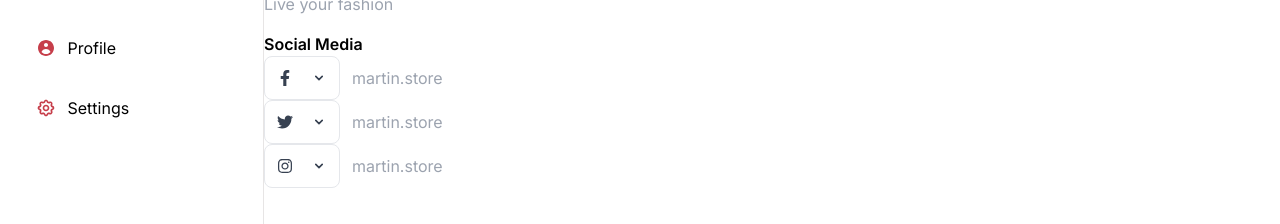
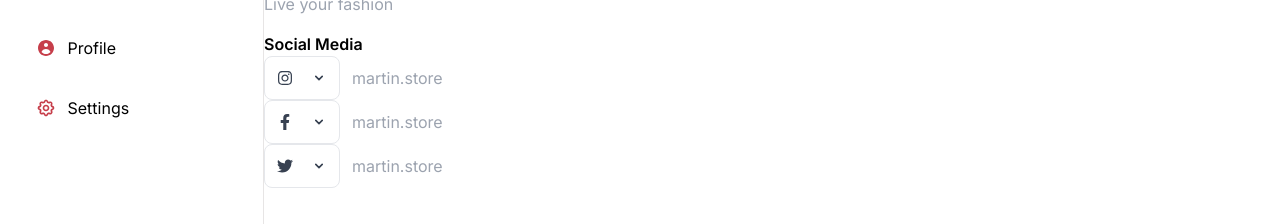
Before and after one commit to Abinsonsuresh/Ecommerce-Dashboard-Oronium, a Next.js app: page / in a window 1280 px wide. Shown: the part 234-458 px from the top of the page. Built offline with nearby package versions, Linux system fonts and the light colour scheme.

Commit message:
data rearranged

```diff
--- a/src/Pages/Home/Data/SocialMediaIcons.js
+++ b/src/Pages/Home/Data/SocialMediaIcons.js
@@ -1,7 +1,7 @@
 import { FaFacebookF, FaTwitter, FaInstagram } from 'react-icons/fa';
 
 export const SMIcons = [
-    { id: 1, icon: <FaFacebookF />, name: 'Facebook'},
-    { id: 2, icon: <FaTwitter />, name: 'Twitter' },
-    { id: 3, icon: <FaInstagram />, name: 'Instagram' },
+    { id: 1, icon: <FaInstagram />, name: 'Instagram' },
+    { id: 2, icon: <FaFacebookF />, name: 'Facebook'},
+    { id: 3, icon: <FaTwitter />, name: 'Twitter' },
 ];
```
